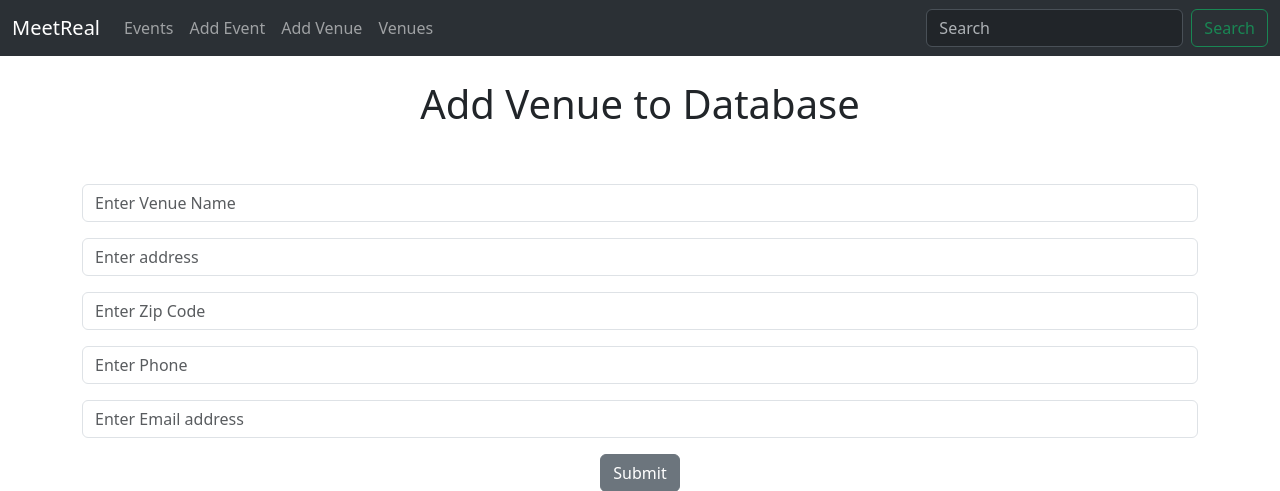
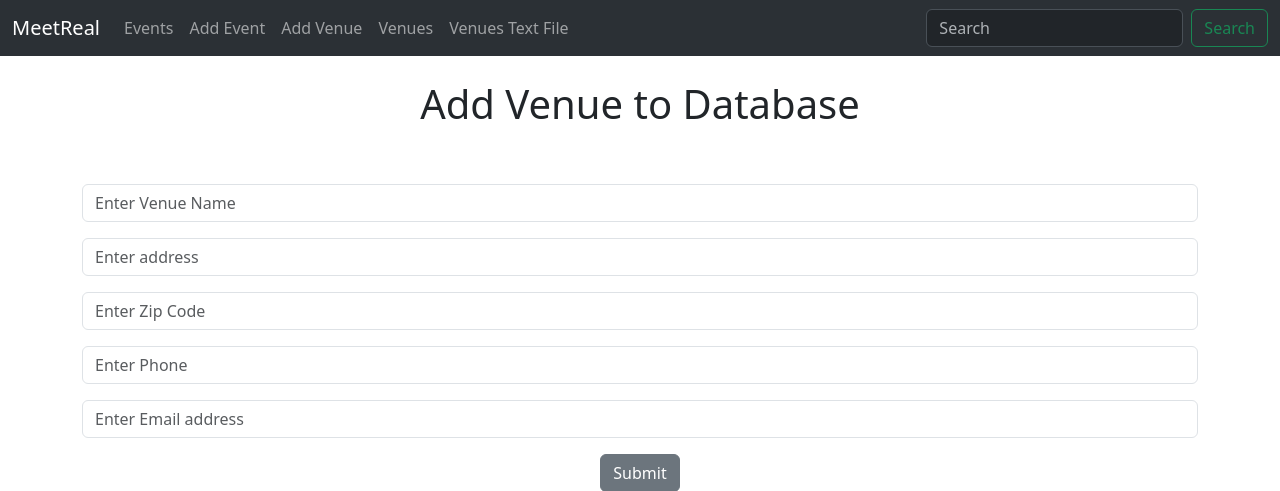
Before and after one commit to anuj2110/django-events-app, a Django app: page /add_venue in a window 1280 px wide. Shown: the top 491 px of the page. Run offline with Django 4.2, Linux system fonts and the light colour scheme.

Commit message:
added code to download venues as text file

```diff
--- a/events/templates/events/navbar.html
+++ b/events/templates/events/navbar.html
@@ -18,6 +18,9 @@
           <li class="nav-item">
             <a class="nav-link" href="{% url 'list-venues' %}">Venues</a>
           </li>
+          <li class="nav-item">
+            <a class="nav-link" href="{% url 'venue-text' %}">Venues Text File</a>
+          </li>
         </ul>
         <form class="d-flex" role="search" method="POST" action="{% url 'search-venues' %}">
           {% csrf_token%}
--- a/events/urls.py
+++ b/events/urls.py
@@ -12,5 +12,6 @@ urlpatterns = [
     path('update_event/<event_id>',views.update_event,name='update-event'),
     path('add_event',views.add_event,name='add-event'),
     path('delete_event/<event_id>',views.delete_event,name='delete-event'),
-    path('delete_venue/<venue_id>',views.delete_venue,name='delete-venue')
+    path('delete_venue/<venue_id>',views.delete_venue,name='delete-venue'),
+    path('venues_text',views.venue_text_file,name='venue-text')
 ]
--- a/events/views.py
+++ b/events/views.py
@@ -4,9 +4,18 @@ from calendar import HTMLCalendar
 from datetime import datetime
 from .models import Events,Venue
 from .forms import VenueForm,EventForm
-from django.http import HttpResponseRedirect
+from django.http import HttpResponseRedirect,HttpResponse
 # Create your views here.
 
+def venue_text_file(request):
+    response = HttpResponse(content_type='text/plain')
+    response['Content-Disposition'] = 'attachment; filename=venues.txt'
+    venues = Venue.objects.all()
+    lines = []
+    for venue in venues:
+        lines.append(f'{venue.name}\n{venue.address}\n{venue.zip_code}\n{venue.phone}\n{venue.web}\n{venue.email_address}\n\n\n')
+    response.writelines(lines)
+    return response
 def delete_venue(request,venue_id):
     venue = Venue.objects.get(pk=venue_id)
     venue.delete()
```
